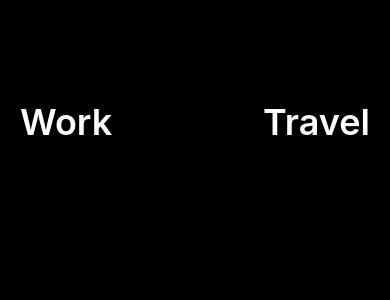
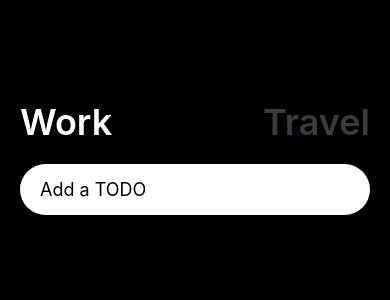
Before and after one commit to hyunjoebrother/RN-practice, a React Native app in the folder WorkHardTravelHardApp/: screen / in a window 390 px wide. Shown: the top 300 px of the page. Built offline with nearby package versions, Linux system fonts and the light colour scheme.

Commit message:
about TextInput Component

```diff
--- a/WorkHardTravelHardApp/App.js
+++ b/WorkHardTravelHardApp/App.js
@@ -4,26 +4,48 @@ import {
   Text,
   View,
   TouchableOpacity,
-  TouchableHighlight,
-  TouchableWithoutFeedback,
+  TextInput,
 } from "react-native";
 import { theme } from "./colors";
+import { useState } from "react";
 
 export default function App() {
+  const [working, setWorking] = useState(true);
+  const [text, setText] = useState("");
+  const travel = () => setWorking(false);
+  const work = () => setWorking(true);
+  const onChangeText = (payload) => setText(payload);
+
   return (
     <View style={styles.container}>
       <StatusBar style="auto" />
       <View style={styles.header}>
-        {/* <TouchableOpacity>
-          <Text style={styles.btnText}>Work</Text>
-        </TouchableOpacity> */}
-        <TouchableWithoutFeedback onPress={() => console.log("pressed!!")}>
-          <Text style={styles.btnText}>Work</Text>
-        </TouchableWithoutFeedback>
-        <TouchableHighlight underlayColor={"red"} activeOpacity={0.2}>
-          <Text style={styles.btnText}>Travel</Text>
-        </TouchableHighlight>
+        <TouchableOpacity onPress={work}>
+          <Text
+            style={{
+              ...styles.btnText,
+              color: working ? "white" : theme.grey,
+            }}
+          >
+            Work
+          </Text>
+        </TouchableOpacity>
+        <TouchableOpacity onPress={travel}>
+          <Text
+            style={{
+              ...styles.btnText,
+              color: !working ? "white" : theme.grey,
+            }}
+          >
+            Travel
+          </Text>
+        </TouchableOpacity>
       </View>
+      <TextInput
+        style={styles.input}
+        onChangeText={onChangeText}
+        placeholder={working ? "Add a TODO" : "Whrere do u wanna go?"}
+      />
     </View>
   );
 }
@@ -42,6 +64,13 @@ const styles = StyleSheet.create({
   btnText: {
     fontSize: 36,
     fontWeight: "600",
-    color: theme.white,
+  },
+  input: {
+    backgroundColor: "white",
+    paddingVertical: 15,
+    paddingHorizontal: 20,
+    borderRadius: 30,
+    marginTop: 20,
+    fontSize: 18,
   },
 });
--- a/WorkHardTravelHardApp/colors.js
+++ b/WorkHardTravelHardApp/colors.js
@@ -1,5 +1,4 @@
 export const theme = {
   bg: "black",
   grey: "#3A3D40",
-  white: "#fff",
 };
```
